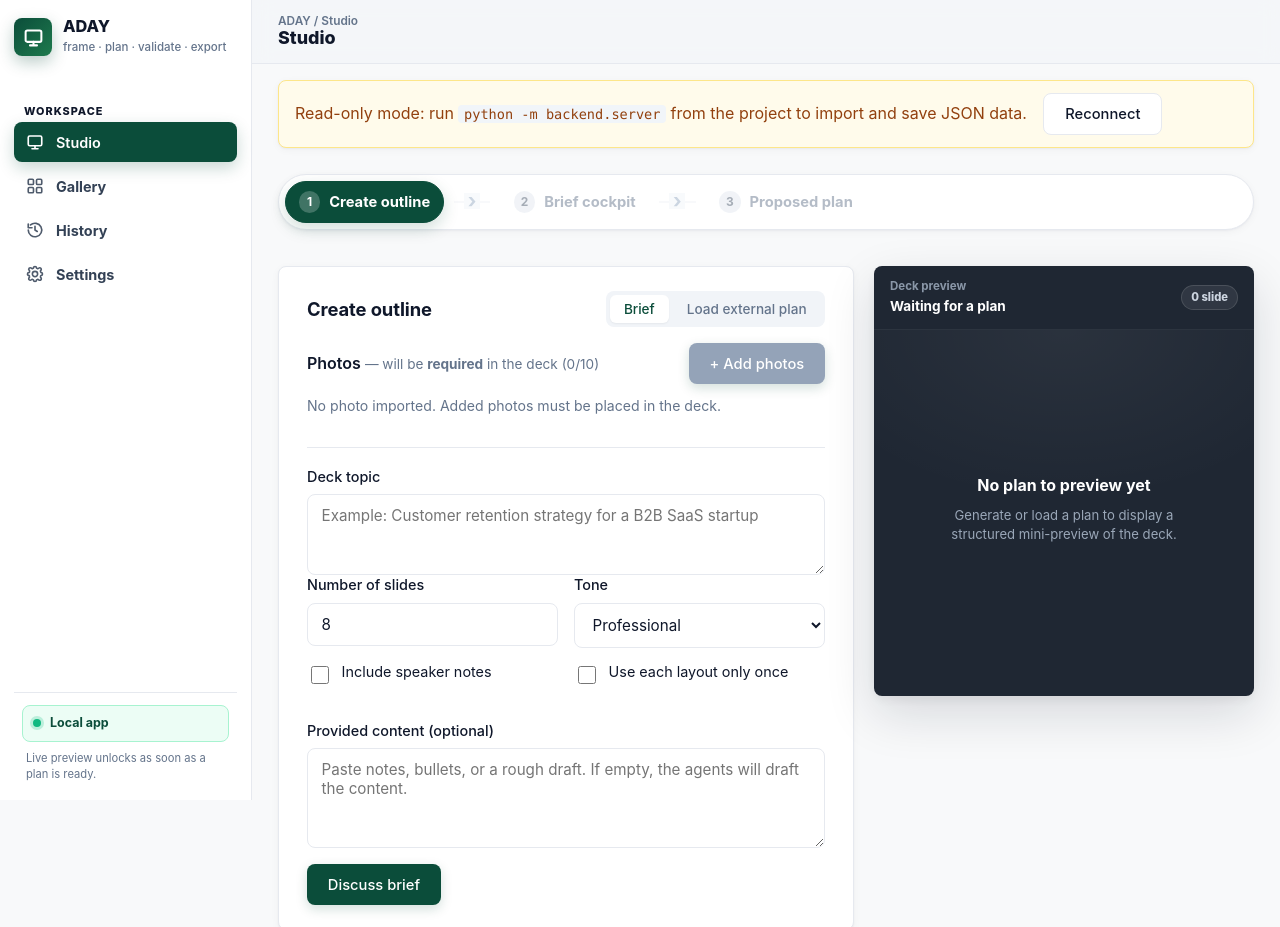
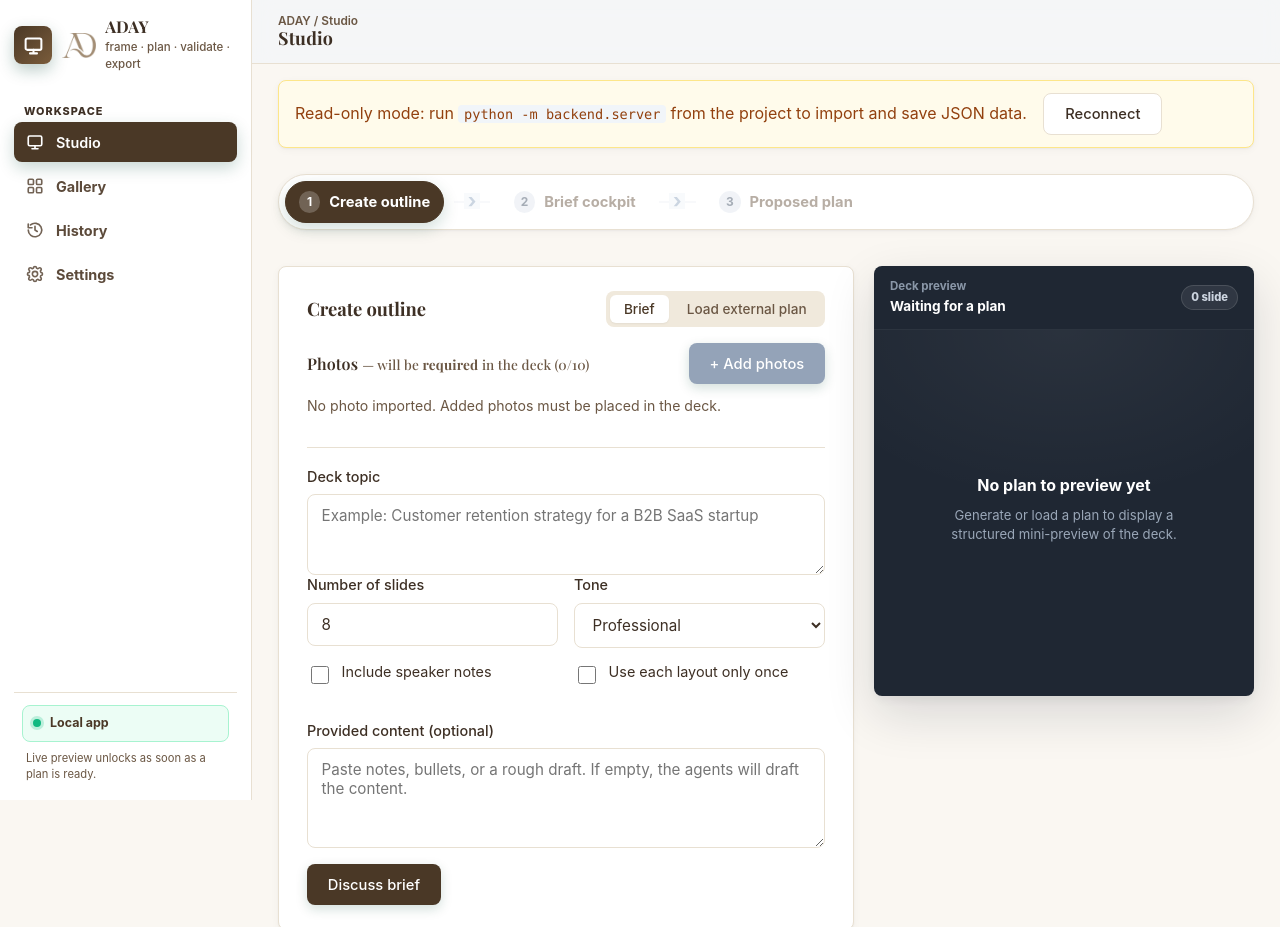
Before and after one commit to nomage04/ADAY, a website: page web/index.html in a window 1280 px wide. Shown: the top 927 px of the page. Drawn offline with Linux system fonts and the light colour scheme; no server answers.

Commit message:
Adopt the warm editorial palette, Playfair headings, and the AD monogram

```diff
--- a/web/index.html
+++ b/web/index.html
@@ -4,6 +4,7 @@
 <meta charset="UTF-8">
 <meta name="viewport" content="width=device-width, initial-scale=1.0">
 <meta http-equiv="Content-Security-Policy" content="default-src 'self' data: blob:; script-src 'self'; style-src 'self'; style-src-attr 'unsafe-inline'; img-src 'self' data: blob:; connect-src http: https:; object-src 'none'; base-uri 'none'">
+<link rel="icon" type="image/png" href="aday-logo.png">
 <title>ADAY — Assisted Deck Authoring for You</title>
 <link rel="stylesheet" href="style.css">
 </head>
@@ -12,8 +13,11 @@
 
 <header class="app-header">
   <div class="brand">
-    <h1>ADAY</h1>
-    <p class="sub">frame · plan · validate · export</p>
+    <img class="brand-logo" src="aday-logo.png" alt="">
+    <div>
+      <h1>ADAY</h1>
+      <p class="sub">frame · plan · validate · export</p>
+    </div>
   </div>
 </header>
 
--- a/web/style.css
+++ b/web/style.css
@@ -1,13 +1,13 @@
 :root {
-  --primary: #0b4d3a;          /* deep forest green (header / titles) */
-  --accent: #1e7a4d;            /* green accent (active tab, focus) */
-  --accent-hover: #145e3a;
-  --bg: #f8f9fa;
+  --primary: #4a3826;          /* deep forest green (header / titles) */
+  --accent: #7a5c3b;            /* green accent (active tab, focus) */
+  --accent-hover: #65492c;
+  --bg: #faf7f2;
   --card-bg: #ffffff;
-  --border: #e2e8f0;
-  --border-strong: #cbd5e1;
-  --text: #0f172a;
-  --muted: #64748b;
+  --border: #e8e0d2;
+  --border-strong: #d6c9b6;
+  --text: #3d2f24;
+  --muted: #6b5744;
   --warn: #d97706;
   --red: #dc2626;
 
@@ -2031,25 +2031,25 @@
 
 /* Studio shell refresh. */
 :root {
-  --forest: #0b4d3a;
-  --forest-700: #0f5d46;
-  --moss: #1e7a4d;
+  --forest: #4a3826;
+  --forest-700: #5a4530;
+  --moss: #7a5c3b;
   --mint: #10b981;
   --mint-soft: #ecfdf5;
   --mint-line: #a7f3d0;
   --surface: #ffffff;
-  --surface-2: #f8fafc;
-  --surface-3: #f1f4f8;
-  --ink: #0f172a;
-  --ink-2: #334155;
-  --line: #e6e9ef;
+  --surface-2: #f6f1e8;
+  --surface-3: #f0e9dc;
+  --ink: #3d2f24;
+  --ink-2: #5c4a3a;
+  --line: #e8e0d2;
   --deck-bg: #1f2733;
   --deck-bg-2: #27313f;
   --primary: var(--forest);
   --accent: var(--moss);
   --accent-hover: #166940;
   --border: var(--line);
-  --border-strong: #cbd5e1;
+  --border-strong: #d6c9b6;
   --text: var(--ink);
   --card-bg: var(--surface);
   --radius-card: 8px;
@@ -3422,3 +3422,44 @@
   .plan-output td:nth-child(3)::before { content: "Title"; }
   .plan-output td:nth-child(4)::before { content: "Content"; }
 }
+
+
+/* ================= Warm Editorial reskin (parité visuelle V2) ============= */
+@font-face {
+  font-family: "Playfair Display";
+  src: url("fonts/playfair-display-latin-500-normal.woff2") format("woff2");
+  font-weight: 500;
+  font-style: normal;
+  font-display: swap;
+}
+@font-face {
+  font-family: "Playfair Display";
+  src: url("fonts/playfair-display-latin-600-normal.woff2") format("woff2");
+  font-weight: 600;
+  font-style: normal;
+  font-display: swap;
+}
+@font-face {
+  font-family: "Playfair Display";
+  src: url("fonts/playfair-display-latin-700-normal.woff2") format("woff2");
+  font-weight: 700;
+  font-style: normal;
+  font-display: swap;
+}
+h1, h2, h3,
+.brand h1,
+.topbar-title h1 {
+  font-family: "Playfair Display", Georgia, "Times New Roman", serif;
+  letter-spacing: 0.01em;
+}
+.brand {
+  display: flex;
+  align-items: center;
+  gap: 0.6rem;
+}
+.brand-logo {
+  width: 34px;
+  height: 34px;
+  object-fit: contain;
+  flex: none;
+}
```
Also changed, not shown: web/fonts/OFL.txt (added, +93 -0 lines), web/aday-logo.png (added), web/fonts/playfair-display-latin-500-normal.woff2 (added), web/fonts/playfair-display-latin-600-normal.woff2 (added), web/fonts/playfair-display-latin-700-normal.woff2 (added).
